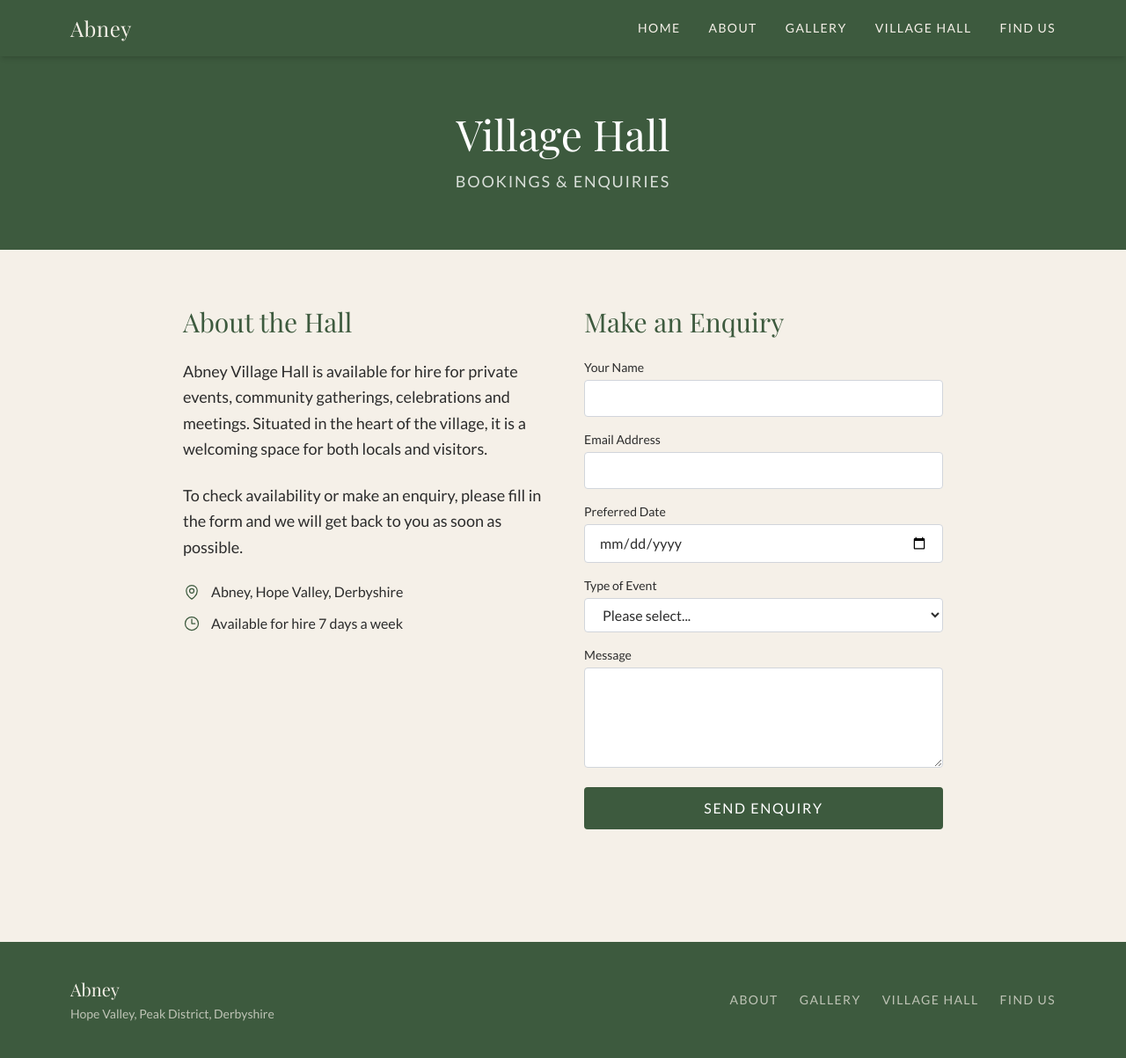
After one commit to WillKirk/abney-village-site, a Flask app: page /village-hall in a window 1280 px wide. The commit adds this page. Shown: the whole page at 88% size. Run offline with Flask 3, Linux system fonts and the light colour scheme.

Commit message:
added village hall page with contact form

```diff
--- a/app.py
+++ b/app.py
@@ -46,5 +46,9 @@ def gallery():
     images = get_images()
     return render_template('gallery.html', images=images, r2_url=R2_URL)
 
+@app.route('/village-hall')
+def village_hall():
+    return render_template('village_hall.html')
+
 if __name__ == '__main__':
     app.run(debug=True)
--- a/static/css/output.css
+++ b/static/css/output.css
@@ -683,6 +683,10 @@ video {
   height: 16rem;
 }
 
+.h-5 {
+  height: 1.25rem;
+}
+
 .max-h-\[90vh\] {
   max-height: 90vh;
 }
@@ -699,6 +703,10 @@ video {
   width: 4rem;
 }
 
+.w-5 {
+  width: 1.25rem;
+}
+
 .max-w-6xl {
   max-width: 72rem;
 }
@@ -709,6 +717,14 @@ video {
 
 .max-w-5xl {
   max-width: 64rem;
+}
+
+.max-w-4xl {
+  max-width: 56rem;
+}
+
+.flex-shrink-0 {
+  flex-shrink: 0;
 }
 
 .-translate-y-1\/2 {
@@ -761,6 +777,26 @@ video {
   gap: 1rem;
 }
 
+.gap-12 {
+  gap: 3rem;
+}
+
+.gap-3 {
+  gap: 0.75rem;
+}
+
+.space-y-3 > :not([hidden]) ~ :not([hidden]) {
+  --tw-space-y-reverse: 0;
+  margin-top: calc(0.75rem * calc(1 - var(--tw-space-y-reverse)));
+  margin-bottom: calc(0.75rem * var(--tw-space-y-reverse));
+}
+
+.space-y-4 > :not([hidden]) ~ :not([hidden]) {
+  --tw-space-y-reverse: 0;
+  margin-top: calc(1rem * calc(1 - var(--tw-space-y-reverse)));
+  margin-bottom: calc(1rem * var(--tw-space-y-reverse));
+}
+
 .overflow-hidden {
   overflow: hidden;
 }
@@ -775,6 +811,15 @@ video {
 
 .rounded-lg {
   border-radius: 0.5rem;
+}
+
+.border {
+  border-width: 1px;
+}
+
+.border-gray-300 {
+  --tw-border-opacity: 1;
+  border-color: rgb(209 213 219 / var(--tw-border-opacity, 1));
 }
 
 .bg-black\/30 {
@@ -858,6 +903,11 @@ video {
   padding-bottom: 2.5rem;
 }
 
+.py-3 {
+  padding-top: 0.75rem;
+  padding-bottom: 0.75rem;
+}
+
 .pb-16 {
   padding-bottom: 4rem;
 }
@@ -916,6 +966,10 @@ video {
 
 .font-light {
   font-weight: 300;
+}
+
+.font-medium {
+  font-weight: 500;
 }
 
 .uppercase {
@@ -1044,6 +1098,11 @@ video {
   background-color: rgb(0 0 0 / 0.5);
 }
 
+.hover\:bg-village-lightgreen:hover {
+  --tw-bg-opacity: 1;
+  background-color: rgb(106 143 107 / var(--tw-bg-opacity, 1));
+}
+
 .hover\:text-village-stone:hover {
   --tw-text-opacity: 1;
   color: rgb(181 168 152 / var(--tw-text-opacity, 1));
@@ -1057,6 +1116,22 @@ video {
   --tw-shadow: 0 20px 25px -5px rgb(0 0 0 / 0.1), 0 8px 10px -6px rgb(0 0 0 / 0.1);
   --tw-shadow-colored: 0 20px 25px -5px var(--tw-shadow-color), 0 8px 10px -6px var(--tw-shadow-color);
   box-shadow: var(--tw-ring-offset-shadow, 0 0 #0000), var(--tw-ring-shadow, 0 0 #0000), var(--tw-shadow);
+}
+
+.focus\:outline-none:focus {
+  outline: 2px solid transparent;
+  outline-offset: 2px;
+}
+
+.focus\:ring-2:focus {
+  --tw-ring-offset-shadow: var(--tw-ring-inset) 0 0 0 var(--tw-ring-offset-width) var(--tw-ring-offset-color);
+  --tw-ring-shadow: var(--tw-ring-inset) 0 0 0 calc(2px + var(--tw-ring-offset-width)) var(--tw-ring-color);
+  box-shadow: var(--tw-ring-offset-shadow), var(--tw-ring-shadow), var(--tw-shadow, 0 0 #0000);
+}
+
+.focus\:ring-village-green:focus {
+  --tw-ring-opacity: 1;
+  --tw-ring-color: rgb(61 90 62 / var(--tw-ring-opacity, 1));
 }
 
 .group:hover .group-hover\:scale-105 {
--- /dev/null
+++ b/static/js/village_hall.js
@@ -0,0 +1,28 @@
+"use strict";
+var __awaiter = (this && this.__awaiter) || function (thisArg, _arguments, P, generator) {
+    function adopt(value) { return value instanceof P ? value : new P(function (resolve) { resolve(value); }); }
+    return new (P || (P = Promise))(function (resolve, reject) {
+        function fulfilled(value) { try { step(generator.next(value)); } catch (e) { reject(e); } }
+        function rejected(value) { try { step(generator["throw"](value)); } catch (e) { reject(e); } }
+        function step(result) { result.done ? resolve(result.value) : adopt(result.value).then(fulfilled, rejected); }
+        step((generator = generator.apply(thisArg, _arguments || [])).next());
+    });
+};
+const form = document.getElementById('booking-form');
+const successMsg = document.getElementById('form-success');
+form === null || form === void 0 ? void 0 : form.addEventListener('submit', (e) => __awaiter(void 0, void 0, void 0, function* () {
+    e.preventDefault();
+    const data = new FormData(form);
+    const response = yield fetch(form.action, {
+        method: 'POST',
+        body: data,
+        headers: { 'Accept': 'application/json' }
+    });
+    if (response.ok) {
+        form.reset();
+        successMsg.classList.remove('hidden');
+    }
+    else {
+        alert('Something went wrong. Please try again.');
+    }
+}));
--- /dev/null
+++ b/templates/village_hall.html
@@ -0,0 +1,105 @@
+{% extends "base.html" %}
+
+{% block title %}Village Hall — Abney{% endblock %}
+
+{% block content %}
+
+<!-- Page Header -->
+<div class="bg-village-green text-white py-16 text-center">
+    <h1 class="font-heading text-5xl mb-4">Village Hall</h1>
+    <p class="text-lg opacity-80 uppercase tracking-widest">Bookings & Enquiries</p>
+</div>
+
+<!-- Content -->
+<section class="max-w-4xl mx-auto px-4 py-16 grid grid-cols-1 md:grid-cols-2 gap-12">
+
+    <!-- Info -->
+    <div>
+        <h2 class="font-heading text-3xl text-village-green mb-6">About the Hall</h2>
+        <p class="text-lg leading-relaxed mb-6">
+            Abney Village Hall is available for hire for private events, community gatherings,
+            celebrations and meetings. Situated in the heart of the village, it is a welcoming
+            space for both locals and visitors.
+        </p>
+        <p class="text-lg leading-relaxed mb-6">
+            To check availability or make an enquiry, please fill in the form and we will get
+            back to you as soon as possible.
+        </p>
+        <ul class="text-village-dark space-y-3">
+            <li class="flex items-center gap-3">
+                <svg xmlns="http://www.w3.org/2000/svg" fill="none" viewBox="0 0 24 24" stroke-width="1.5" stroke="currentColor" class="w-5 h-5 text-village-green flex-shrink-0">
+                    <path stroke-linecap="round" stroke-linejoin="round" d="M15 10.5a3 3 0 11-6 0 3 3 0 016 0z" />
+                    <path stroke-linecap="round" stroke-linejoin="round" d="M19.5 10.5c0 7.142-7.5 11.25-7.5 11.25S4.5 17.642 4.5 10.5a7.5 7.5 0 1115 0z" />
+                </svg>
+                Abney, Hope Valley, Derbyshire
+            </li>
+            <li class="flex items-center gap-3">
+                <svg xmlns="http://www.w3.org/2000/svg" fill="none" viewBox="0 0 24 24" stroke-width="1.5" stroke="currentColor" class="w-5 h-5 text-village-green flex-shrink-0">
+                    <path stroke-linecap="round" stroke-linejoin="round" d="M12 6v6h4.5m4.5 0a9 9 0 11-18 0 9 9 0 0118 0z" />
+                </svg>
+                Available for hire 7 days a week
+            </li>
+        </ul>
+    </div>
+
+    <!-- Form -->
+    <div>
+        <h2 class="font-heading text-3xl text-village-green mb-6">Make an Enquiry</h2>
+        <form action="https://formspree.io/f/xpqnyrqq" method="POST" id="booking-form" class="space-y-4">
+
+            <div>
+                <label class="block text-sm font-medium mb-1" for="name">Your Name</label>
+                <input type="text" id="name" name="name" required
+                    class="w-full border border-gray-300 rounded px-4 py-2 focus:outline-none focus:ring-2 focus:ring-village-green bg-white">
+            </div>
+
+            <div>
+                <label class="block text-sm font-medium mb-1" for="email">Email Address</label>
+                <input type="email" id="email" name="email" required
+                    class="w-full border border-gray-300 rounded px-4 py-2 focus:outline-none focus:ring-2 focus:ring-village-green bg-white">
+            </div>
+
+            <div>
+                <label class="block text-sm font-medium mb-1" for="date">Preferred Date</label>
+                <input type="date" id="date" name="date"
+                    class="w-full border border-gray-300 rounded px-4 py-2 focus:outline-none focus:ring-2 focus:ring-village-green bg-white">
+            </div>
+
+            <div>
+                <label class="block text-sm font-medium mb-1" for="event">Type of Event</label>
+                <select id="event" name="event"
+                    class="w-full border border-gray-300 rounded px-4 py-2 focus:outline-none focus:ring-2 focus:ring-village-green bg-white">
+                    <option value="">Please select...</option>
+                    <option value="private-party">Private Party</option>
+                    <option value="meeting">Meeting</option>
+                    <option value="celebration">Celebration</option>
+                    <option value="community">Community Event</option>
+                    <option value="other">Other</option>
+                </select>
+            </div>
+
+            <div>
+                <label class="block text-sm font-medium mb-1" for="message">Message</label>
+                <textarea id="message" name="message" rows="4" required
+                    class="w-full border border-gray-300 rounded px-4 py-2 focus:outline-none focus:ring-2 focus:ring-village-green bg-white"></textarea>
+            </div>
+
+            <button type="submit"
+                class="w-full bg-village-green text-white font-body uppercase tracking-widest py-3 rounded hover:bg-village-lightgreen transition-colors">
+                Send Enquiry
+            </button>
+
+            <div id="form-success" class="hidden text-center text-village-green font-medium py-2">
+                Thank you! We'll be in touch soon.
+            </div>
+
+        </form>
+    </div>
+
+</section>
+
+{% endblock %}
+
+{% block scripts %}
+<script src="{{ url_for('static', filename='js/village_hall.js') }}"></script>
+{% endblock %}
```
Also changed, not shown: static/ts/village_hall.ts (added, +21 -0 lines).
